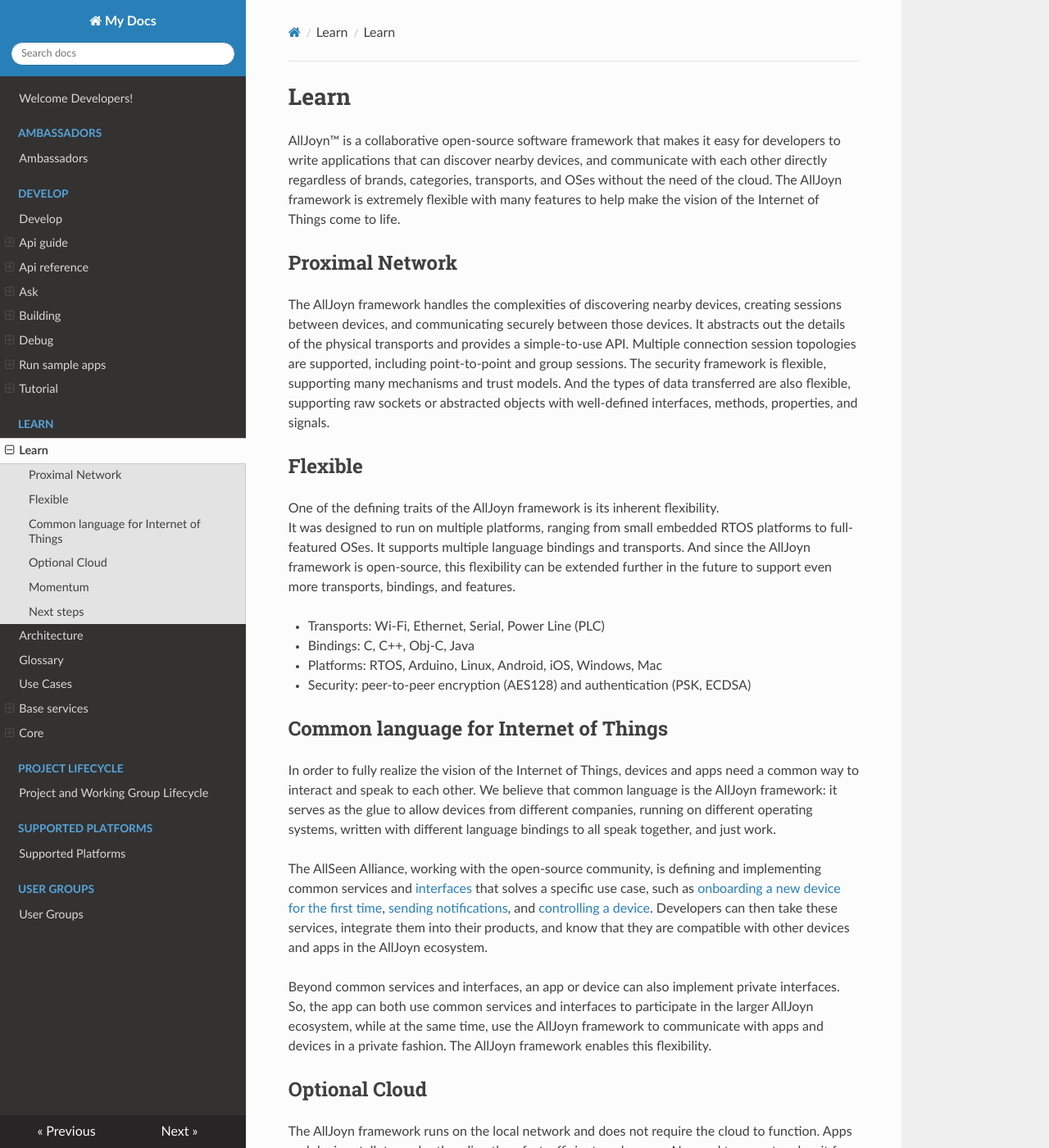
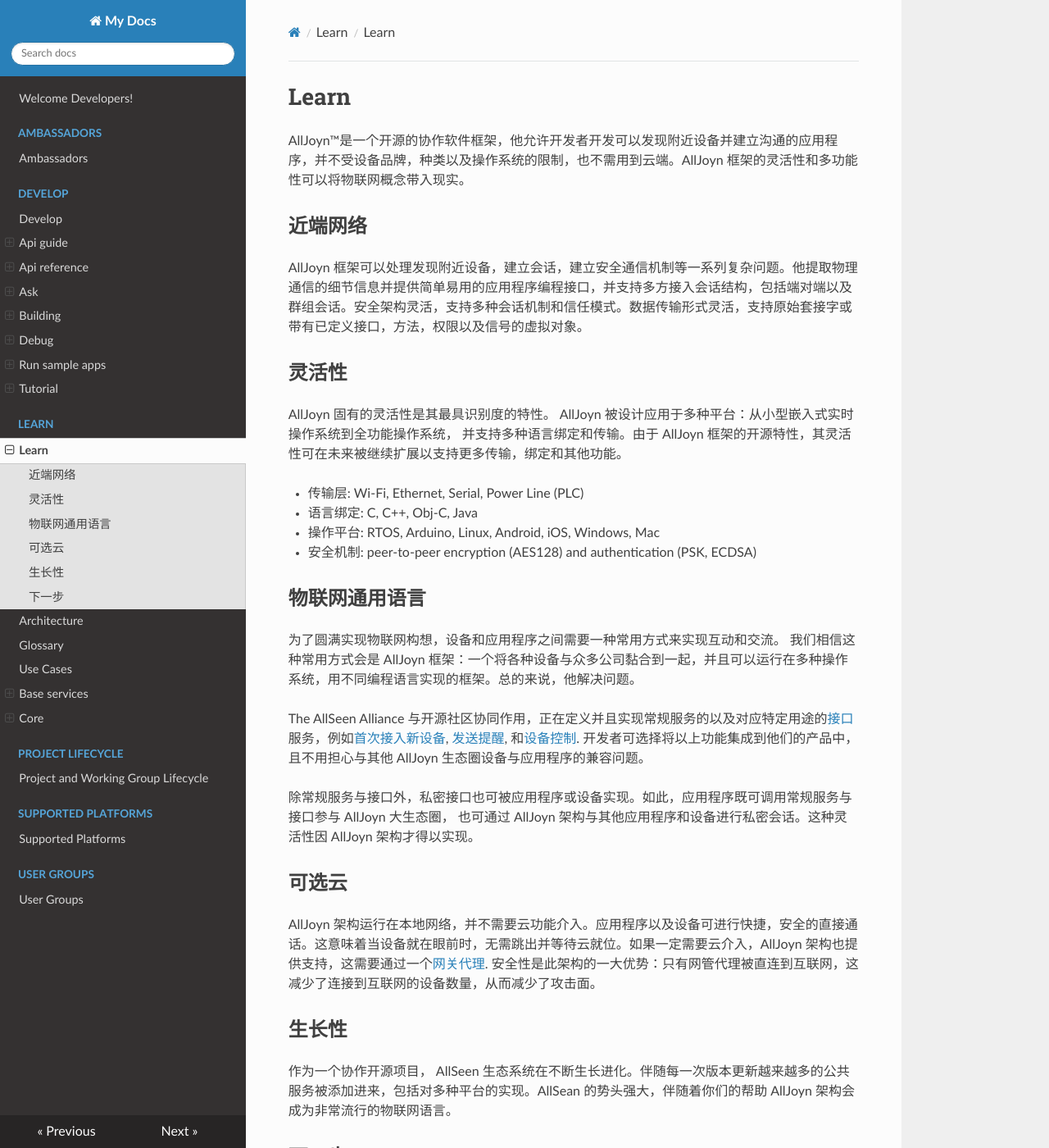
Before and after one commit to smart-conn/alljoyn-zh, an MkDocs documentation site: the page built from docs/learn/index.md, in a window 1280 px wide and 1400 px high. Shown: the whole window at 82% size. Built offline with MkDocs 1.6.1, drawn with Linux system fonts in a browser that asks for light colours; nearby versions of some CDN libraries; some of the changed text lies outside the part shown.

Commit message:
Update index.md

```diff
--- a/docs/learn/index.md
+++ b/docs/learn/index.md
@@ -1,82 +1,40 @@
 # Learn
 
-AllJoyn&trade; is a collaborative open-source software framework that makes
-it easy for developers to write applications that can discover nearby
-devices, and communicate with each other directly regardless of brands,
-categories, transports, and OSes without the need of the cloud. The AllJoyn
-framework is extremely flexible with many features to help  make the
-vision of the Internet of Things come to life.
+AllJoyn&trade;是一个开源的协作软件框架，他允许开发者开发可以发现附近设备并建立沟通的应用程序，并不受设备品牌，种类以及操作系统的限制，也不需用到云端。AllJoyn 框架的灵活性和多功能性可以将物联网概念带入现实。
 
-## Proximal Network
+## 近端网络
 
-The AllJoyn framework handles the complexities of discovering nearby devices,
-creating sessions between devices, and communicating securely between those
-devices.  It abstracts out the details of the physical transports and provides
-a simple-to-use API. Multiple connection session topologies are supported,
-including point-to-point and group sessions. The security framework is flexible,
-supporting many mechanisms and trust models. And the types of data transferred
-are also flexible, supporting raw sockets or abstracted objects with well-defined
-interfaces, methods, properties, and signals.
+AllJoyn 框架可以处理发现附近设备，建立会话，建立安全通信机制等一系列复杂问题。他提取物理通信的细节信息并提供简单易用的应用程序编程接口，并支持多方接入会话结构，包括端对端以及群组会话。安全架构灵活，支持多种会话机制和信任模式。数据传输形式灵活，支持原始套接字或带有已定义接口，方法，权限以及信号的虚拟对象。
 
-## Flexible
+## 灵活性
 
-One of the defining traits of the AllJoyn framework is its inherent flexibility.
-It was designed to run on multiple platforms, ranging from small embedded RTOS
-platforms to full-featured OSes. It supports multiple language bindings and
-transports. And since the AllJoyn framework is open-source, this flexibility
-can be extended further in the future to support even more transports, bindings,
-and features.
+AllJoyn 固有的灵活性是其最具识别度的特性。 AllJoyn 被设计应用于多种平台：从小型嵌入式实时操作系统到全功能操作系统， 并支持多种语言绑定和传输。由于 AllJoyn 框架的开源特性，其灵活性可在未来被继续扩展以支持更多传输，绑定和其他功能。
 
-* Transports: Wi-Fi, Ethernet, Serial, Power Line (PLC)
-* Bindings: C, C++, Obj-C, Java
-* Platforms: RTOS, Arduino, Linux, Android, iOS, Windows, Mac
-* Security: peer-to-peer encryption (AES128) and authentication (PSK, ECDSA)
+* 传输层: Wi-Fi, Ethernet, Serial, Power Line (PLC)
+* 语言绑定: C, C++, Obj-C, Java
+* 操作平台: RTOS, Arduino, Linux, Android, iOS, Windows, Mac
+* 安全机制: peer-to-peer encryption (AES128) and authentication (PSK, ECDSA)
 
-## Common language for Internet of Things
+## 物联网通用语言
 
-In order to fully realize the vision of the Internet of Things, devices and apps
-need a common way to interact and speak to each other.  We believe that common
-language is the AllJoyn framework: it serves as the glue to allow devices from
-different companies, running on different operating systems, written with different
-language bindings to all speak together, and just work.
+为了圆满实现物联网构想，设备和应用程序之间需要一种常用方式来实现互动和交流。 我们相信这种常用方式会是 AllJoyn 框架：一个将各种设备与众多公司黏合到一起，并且可以运行在多种操作系统，用不同编程语言实现的框架。总的来说，他解决问题。
 
-The AllSeen Alliance, working with the open-source community, is defining and
-implementing common services and [interfaces][interfaces] that solves a specific
-use case, such as [onboarding a new device for the first time][onboarding],
-[sending notifications][notifs], and [controlling a device][controlpanel].
-Developers can then take these services, integrate them into their products,
-and know that they are compatible with other devices and apps in the AllJoyn
-ecosystem.
+The AllSeen Alliance 与开源社区协同作用，正在定义并且实现常规服务的以及对应特定用途的[接口][interfaces]服务，例如[首次接入新设备][onboarding], [发送提醒][notifs], 和[设备控制][controlpanel]. 开发者可选择将以上功能集成到他们的产品中，且不用担心与其他 AllJoyn 生态圈设备与应用程序的兼容问题。
 
-Beyond common services and interfaces, an app or device can also implement
-private interfaces. So, the app can both use common services and interfaces
-to participate in the larger AllJoyn ecosystem, while at the same time, use
-the AllJoyn framework to communicate with apps and devices in a private fashion.
-The AllJoyn framework enables this flexibility.
+除常规服务与接口外，私密接口也可被应用程序或设备实现。如此，应用程序既可调用常规服务与接口参与 AllJoyn 大生态圈， 也可通过 AllJoyn 架构与其他应用程序和设备进行私密会话。这种灵活性因 AllJoyn 架构才得以实现。
 
-## Optional Cloud
+## 可选云
 
-The AllJoyn framework runs on the local network and does not require the cloud
-to function. Apps and devices talk to each other directly -- fast, efficient, and
-secure. No need to go out and wait for the cloud when the device is right
-next to you. And in cases where the cloud is needed, the AllJoyn framework
-supports that as well through a [Gateway Agent][gateway-agent]. One main
-advantage of this architecture is security: only the Gateway Agent is
-directly connected to the Internet, reducing the number of devices
-connected to the Internet, and thus reducing the attack surface.
+AllJoyn 架构运行在本地网络，并不需要云功能介入。应用程序以及设备可进行快捷，安全的直接通话。这意味着当设备就在眼前时，无需跳出并等待云就位。如果一定需要云介入，AllJoyn 架构也提供支持，这需要通过一个[网关代理][gateway-agent]. 安全性是此架构的一大优势：只有网管代理被直连到互联网，这减少了连接到互联网的设备数量，从而减少了攻击面。
 
-## Momentum
+## 生长性
 
-As a collaborative open source project, the AllSeen ecosystem continues
-to grow and evolve. More common services are being added with each release,
-including implementation for multiple platforms. There is strong momentum,
-and with your help, the AllJoyn framework can very well be the common
-language for the Internet of Things.
+作为一个协作开源项目， AllSeen 生态系统在不断生长进化。伴随每一次版本更新越来越多的公共服务被添加进来，包括对多种平台的实现。AllSean 的势头强大，伴随着你们的帮助 AllJoyn 架构会成为非常流行的物联网语言。
 
-## Next steps
+## 下一步
 
-Learn more about [use cases][use-cases]. Then head over to learn about the
-overall [Architecture][arch], [Core Framework][core], and [Base Services][services].
+了解更多关于[用例][use-cases] 的知识。 然后跳转到关于总体[结构][arch], [核心框架][core], 以及 [基础服务][services].
+Learn more about [use cases][use-cases].
 
 [interfaces]: /learn/core#busobject
 [onboarding]: /learn/base-services/onboarding
```
